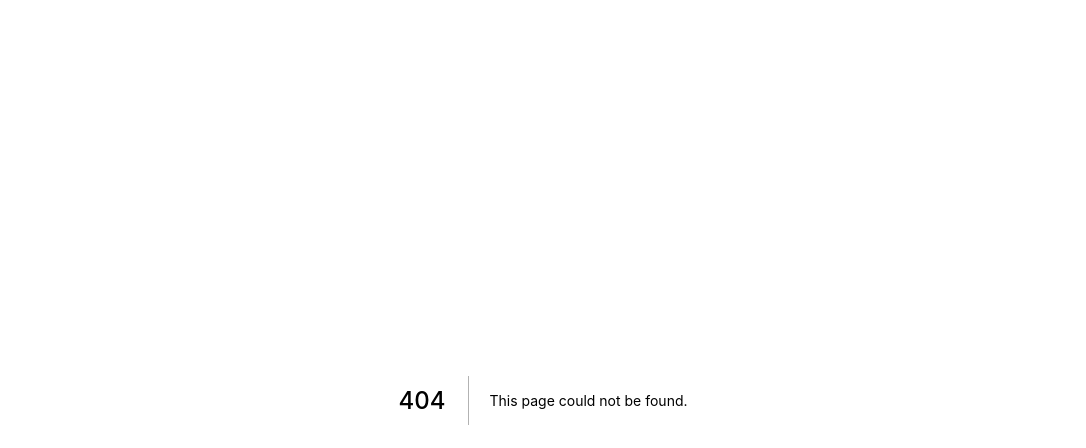
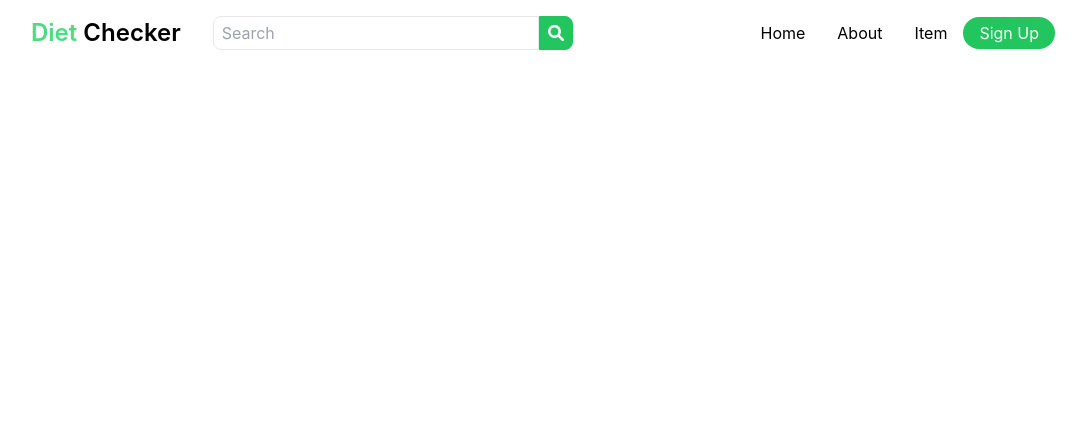
Before and after one commit to KacperHemperek/diet-checker, a Next.js app: page /login in a window 1280 px wide. Before the commit this address had no page. Shown: the top 448 px of the page, without its empty margins (97-1183 px from the left). Built offline with nearby package versions, Linux system fonts and the light colour scheme.

Commit message:
chore: changed folder structure

```diff
--- /dev/null
+++ b/pages/login.tsx
@@ -0,0 +1,12 @@
+import React from 'react'
+import Layout from '../layouts/Layout'
+
+const login = () => {
+  return (
+    <Layout>
+
+    </Layout>
+  )
+}
+
+export default login
```
Also changed, not shown: pages/search.tsx (renamed from pages/search/index.tsx, +4 -4 lines).
